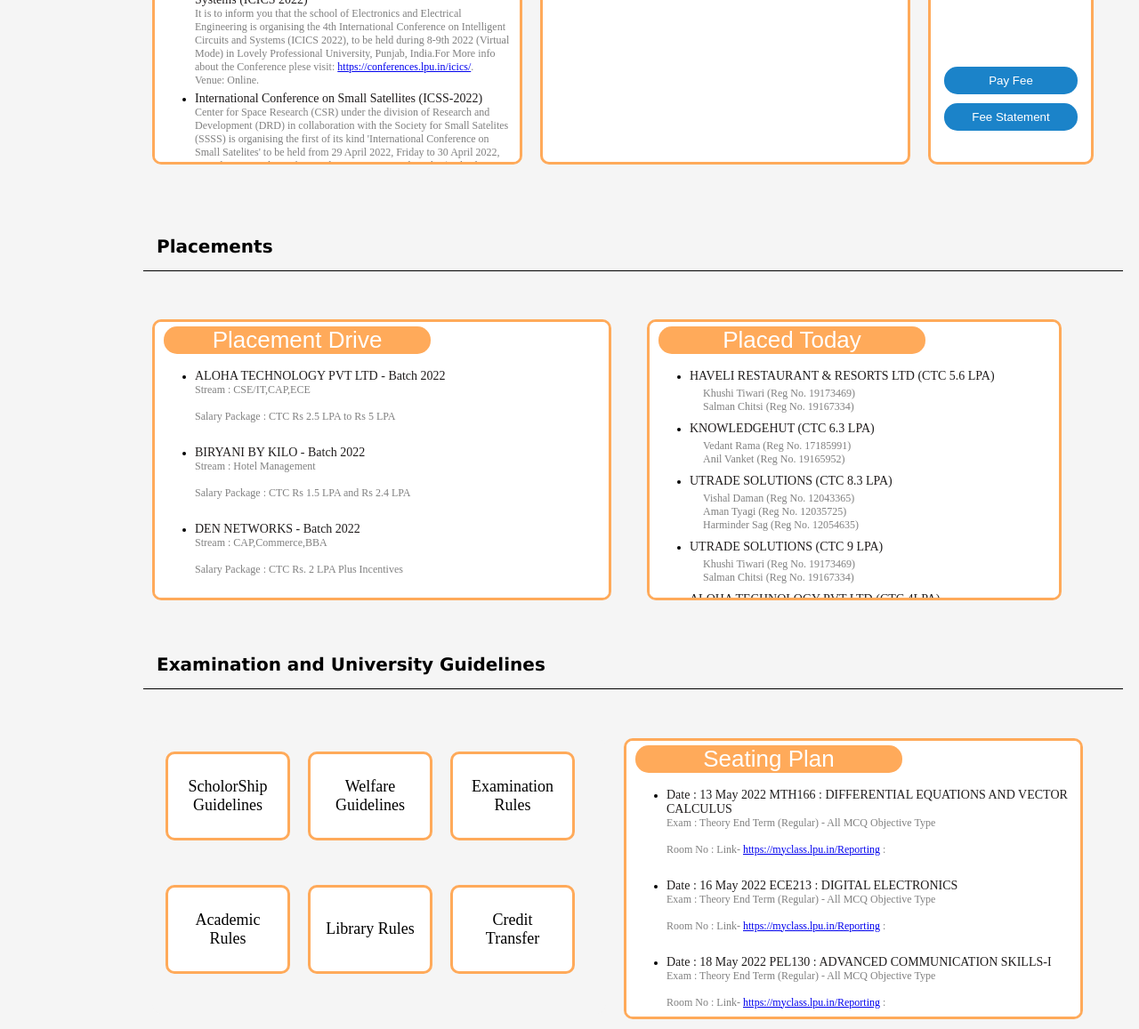
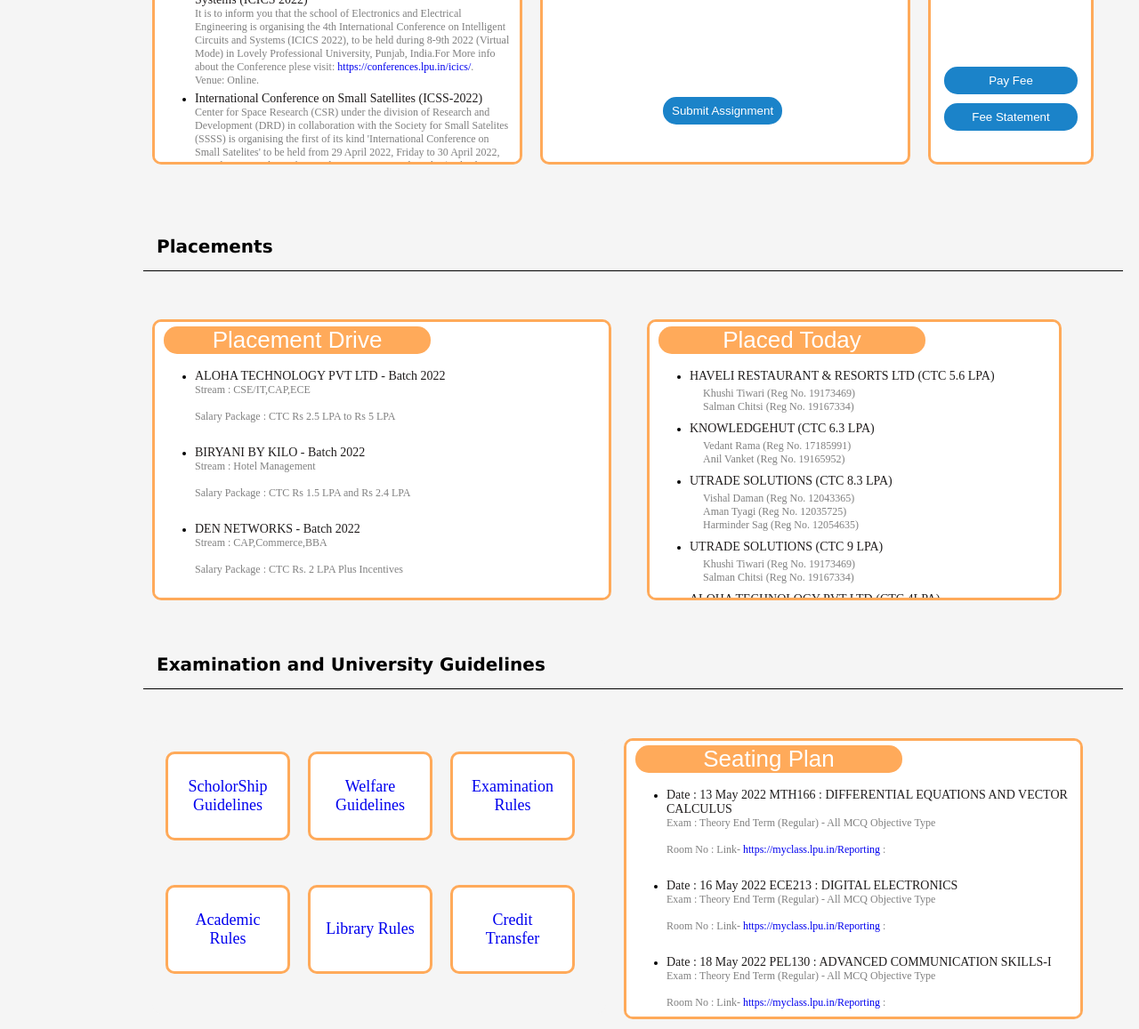
Before and after one commit to shubhansu-kr/Project-UMS, a plain HTML site: page Dashboard.html in a window 1280 px wide. Shown: the part 707-1864 px from the top of the page at 89% size. Drawn offline with Linux system fonts and the light colour scheme.

Commit message:
Added Guideline links

```diff
--- a/CSS/Dashboard.css
+++ b/CSS/Dashboard.css
@@ -5,6 +5,9 @@
     scroll-behavior: smooth;
 }
 
+a {
+    text-decoration: none;
+}
 body
 {
     display: flex;
--- a/Dashboard.html
+++ b/Dashboard.html
@@ -32,28 +32,37 @@
             <div class="drop-down">
                 <button class="dropbtn">Administrative &#709</button>
                 <div class="dropdown-content">
-                    <a target="_blank" href="https://ums.lpu.in/lpuums/frmSummerTermHostelBooking.aspx">Hostel Booking</a>
-                    <a target="_blank" href="https://ums.lpu.in/lpuums/frmStudentHostelLeaveApplicationTermWise.aspx">Hostel Leave Application</a>
-                    <a target="_blank" href="https://ums.lpu.in/lpuums/frmStudentScholarshipCampRegistration.aspx">Camp Registration</a>
-                    <a target="_blank" href="https://ums.lpu.in/lpuums/frmHostelSeaterChangePreference.aspx">Vaccination Verification</a>
+                    <a target="_blank" href="https://ums.lpu.in/lpuums/frmSummerTermHostelBooking.aspx">Hostel
+                        Booking</a>
+                    <a target="_blank"
+                        href="https://ums.lpu.in/lpuums/frmStudentHostelLeaveApplicationTermWise.aspx">Hostel Leave
+                        Application</a>
+                    <a target="_blank" href="https://ums.lpu.in/lpuums/frmStudentScholarshipCampRegistration.aspx">Camp
+                        Registration</a>
+                    <a target="_blank" href="https://ums.lpu.in/lpuums/frmHostelSeaterChangePreference.aspx">Vaccination
+                        Verification</a>
                 </div>
             </div>
             <div class="drop-down">
                 <button class="dropbtn">Student Services &#709</button>
                 <div class="dropdown-content">
                     <a target="_blank" href="https://ums.lpu.in/lpuums/frmDoctorAppointmnt.aspx">Doctor Appointment</a>
-                    <a target="_blank" href="https://ums.lpu.in/lpuums/frmRegistartionOrgDrive.aspx">Organization Registration</a>
+                    <a target="_blank" href="https://ums.lpu.in/lpuums/frmRegistartionOrgDrive.aspx">Organization
+                        Registration</a>
                     <a target="_blank" href="https://ums.lpu.in/lpuums/frmMtsMessage.aspx">Log Request</a>
-                    <a target="_blank" href="https://ums.lpu.in/lpuums/frmPartTimeJobs.aspx">Part-time Job Registration</a>
+                    <a target="_blank" href="https://ums.lpu.in/lpuums/frmPartTimeJobs.aspx">Part-time Job
+                        Registration</a>
                     <a target="_blank" href="https://ums.lpu.in/lpuums/frmDSAStudentPolicyView.aspx">Policies</a>
-                    <a target="_blank" href="https://ums.lpu.in/lpuums/frmPressReleaseRequestByStudent.aspx">Press Release Request</a>
+                    <a target="_blank" href="https://ums.lpu.in/lpuums/frmPressReleaseRequestByStudent.aspx">Press
+                        Release Request</a>
                 </div>
             </div>
             <div class="drop-down">
                 <button class="dropbtn">Important Links &#709</button>
                 <div class="dropdown-content">
                     <a target="_blank" href="https://ums.lpu.in/lpuums/frmchangepassword.aspx">Change UMS Password</a>
-                    <a target="_blank" href="https://ums.lpu.in/lpuums/frmStudentFeedbackSurvey.aspx">Course Feedback </a>
+                    <a target="_blank" href="https://ums.lpu.in/lpuums/frmStudentFeedbackSurvey.aspx">Course Feedback
+                    </a>
                     <a target="_blank" href="https://ums.lpu.in/lpuums/frmLostAndFoundReport.aspx">View Lost&Found</a>
                 </div>
             </div>
@@ -508,7 +517,9 @@
                                     organising the 4th International Conference on Intelligent Circuits and Systems
                                     (ICICS 2022), to
                                     be held during 8-9th 2022 (Virtual Mode) in Lovely Professional University, Punjab,
-                                    India.For More info about the Conference plese visit: <a href="https://conferences.lpu.in/icics/">https://conferences.lpu.in/icics/</a>. <br>
+                                    India.For More info about the Conference plese visit: <a
+                                        href="https://conferences.lpu.in/icics/">https://conferences.lpu.in/icics/</a>.
+                                    <br>
                                     Venue: Online.
                                 </div>
                             </div>
@@ -522,8 +533,11 @@
                                     Center for Space Research (CSR) under the division of Research and Development
                                     (DRD) in collaboration with the Society for Small Satelites (SSSS) is organising
                                     the first of its kind 'International Conference on Small Satelites' to be held
-                                    from 29 April 2022, Friday to 30 April 2022, Saturday at Lovely Professional University,
-                                    Punjab, India (Hybrid Mode).For More info about the Conference plese visit: <a href="https://conferences.lpu.in/icss/">https://conferences.lpu.in/icss/</a>. <br>
+                                    from 29 April 2022, Friday to 30 April 2022, Saturday at Lovely Professional
+                                    University,
+                                    Punjab, India (Hybrid Mode).For More info about the Conference plese visit: <a
+                                        href="https://conferences.lpu.in/icss/">https://conferences.lpu.in/icss/</a>.
+                                    <br>
                                     Venue: Hybrid (Online and Offline).
                                 </div>
                             </div>
@@ -560,6 +574,11 @@
                             </div>
                         </li>
                     </ul>
+                    <a target="_blank" href="./assignment_upload.html">
+                        <button class="Button" style="margin: 100px 130px 0 130px;">
+                            Submit Assignment
+                        </button>
+                    </a>
                 </div>
 
                 <div id="fee-container">
@@ -793,25 +812,36 @@
             <div id="Examination">
 
                 <div id="Exam-card">
-
+                    <a target="_blank" href="./Resource/Document/Scholor.pdf">
                         <div class="Exam-subcard">
                             ScholorShip Guidelines
                         </div>
+                    </a>
+                    <a target="_blank" href="https://ums.lpu.in/lpuums/frmDSAStudentPolicyView.aspx">
                         <div class="Exam-subcard">
                             Welfare Guidelines
                         </div>
+                    </a>
+                    <a target="_blank" href="./Resource/Document/Exam.pdf">
                         <div class="Exam-subcard">
                             Examination Rules
                         </div>
+                    </a>
+                    <a target="_blank" href="./Resource/Document/Academic.pdf">
                         <div class="Exam-subcard">
                             Academic Rules
                         </div>
+                    </a>
+                    <a target="_blank" href="./Resource/Document/Library Policy.pdf">
                         <div class="Exam-subcard">
                             Library Rules
                         </div>
+                    </a>
+                    <a target="_blank" href="./Resource/Document/GUIDELINES_FOR_CREDIT_TRANSFER_OPTION.pdf">
                         <div class="Exam-subcard">
                             Credit Transfer
                         </div>
+                    </a>
                 </div>
 
                 <div id="seating-container">
```
Also changed, not shown: 5 other files. Lines whose indentation alone changed are shown as unchanged.
